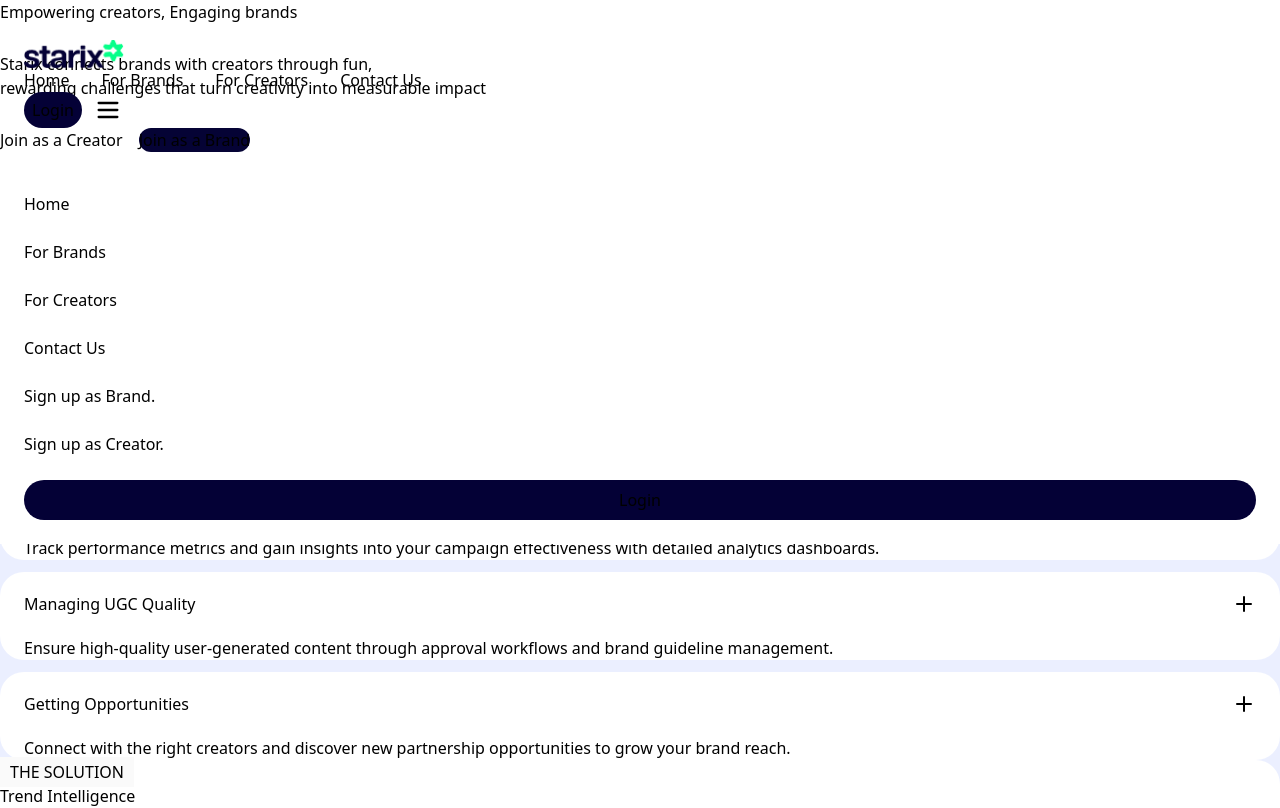
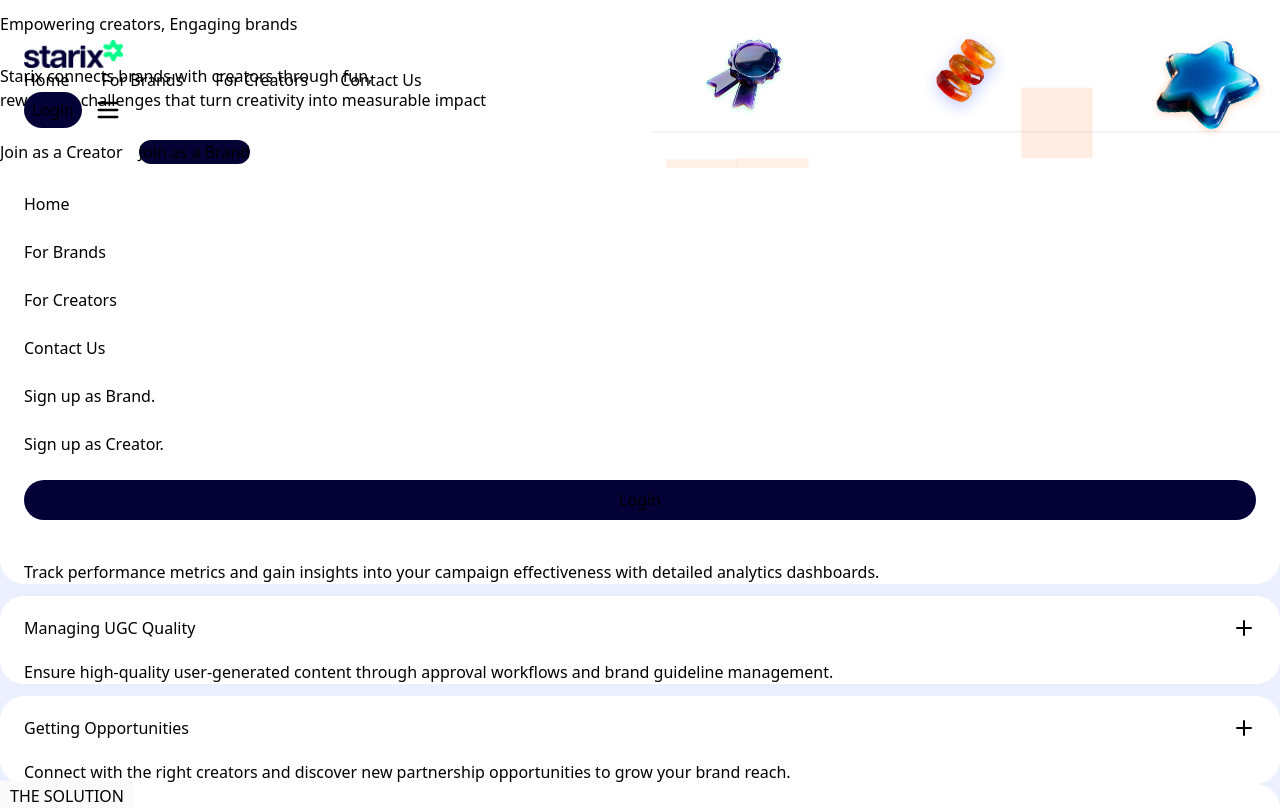
Before and after one commit to Starix-innovative-solutions-limited/starix-frontend-new, a Next.js app: page / in a window 1280 px wide. Shown: the top 808 px of the page. Built offline with nearby package versions, Linux system fonts and the light colour scheme.

Commit message:
refactor:fixed hero icons misalignement

```diff
--- a/app/(home)/for-brands/page.tsx
+++ b/app/(home)/for-brands/page.tsx
@@ -82,9 +82,9 @@ const Page = () => {
       <div className="bg-off-white overflow-hidden">
         <main className="relative general-space min-h-screen">
           <div className='grid grid-cols-1 md:items-center gap-6 md:grid-cols-2 mt-20'>
-            <div className=' flex flex-col  gap-6 md:gap-10 h-fit relative  py-2 '>
+            <div className=' flex items-center gap-6 md:gap-10 h-fit relative  py-2 '>
               <div className='flex flex-col gap-6 md:gap-10m col-span-2 '>
-                <h3 className='font-semibold text-4xl max-md:text-center md:text-6xl w-full leading-snug  text-dark-navy grow '>
+                <h3 className='font-semibold text-4xl max-md:text-center lg:text-5xl xl:text-6xl w-full leading-snug  text-dark-navy grow '>
                   High‐Quality <br className='' />
                   UGC, Powered by <br className='' />
                   Real Data
@@ -97,13 +97,24 @@ const Page = () => {
                 </button>
               </div>
 
-              <Image
+              <div
+                className="
+                  absolute inset-0 z-0
+                  -top-3/12 -right-6/12 lg:-top-5/12 left-6/10
+                  w-auto h-[30vh] md:min-h-[40vh] md:max-h-[50vh]
+                  bg-no-repeat bg-contain
+                  transition-transform duration-300
+                "
+                style={{ backgroundImage: `url('/hero1.png')` }}
+              />
+
+              {/* <Image
                 src={'/hero1.png'}
                 alt=""
                 width={500}
                 height={500}
-                className='absolute w-lg h-auto -top-5/12 -right-6/12  md:-top-5/12 md:-right-14 lg:-right-5'
-              />
+                className='absolute max-lg:h-xl w-md lg:w-lg  h-lg -top-5/12 -right-6/12  lg:-top-5/12 lg:-right-3/12'
+              /> */}
 
             </div>
 
--- a/app/(home)/for-creators/page.tsx
+++ b/app/(home)/for-creators/page.tsx
@@ -127,10 +127,10 @@ const Page = () => {
         <>
             <div className="bg-off-white">
                 <main className="relative general-space min-h-screen overflow-x-hidden">
-                    <div className='grid grid-cols-1 md:items-center md:grid-cols-2 mt-20 h-fit'>
+                    <div className='grid grid-cols-1 md:items-center lg:grid-cols-2 mt-20 h-fit'>
                         <div className='flex flex-col gap-10 h-fit relative w-full'>
                             <div className="">
-                                <h3 className='font-semibold text-4xl md:text-6xl w-full leading-snug  text-dark-navy grow '>
+                                <h3 className='font-semibold text-4xl md:text-5xl lg:text-6xl w-full leading-snug  text-dark-navy grow '>
                                     Grow Smarter, <br />
                                     Build Your Creator <br /> Identity
                                 </h3>
@@ -146,13 +146,25 @@ const Page = () => {
                             </button>
 
 
+                            <div
+                                className="
+                                    absolute inset-0 z-10
+                                    -top-3/12 -right-6/12 lg:-top-5/12 left-6/10
+                                    w-auto h-[20vh] md:min-h-[35vh] md:max-h-[40vh]
+                                    bg-no-repeat bg-contain
+                                    transition-transform duration-300
+                                    "
+                                style={{ backgroundImage: `url('/star2.png')` }}
+                            />
+
+                            {/*
                             <Image
                                 src={'/star2.png'}
                                 alt=""
                                 width={400}
                                 height={400}
                                 className=' absolute -top-5/12 -right-52 md:right-0'
-                            />
+                            /> */}
 
 
                         </div>
--- a/components/Hero.tsx
+++ b/components/Hero.tsx
@@ -8,10 +8,10 @@ import Link from "next/link";
 const Hero = () => {
   // const { isMobile } = useBreakpoint()
   return (
-    <section className="general-space !pb-0 h-fit  overflow-y-hidden overflow-x-hidden">
+    <section className="general-space  h-fit  overflow-y-hidden overflow-x-hidden pb-14">
       <div className="grid grid-cols-2 max-md:grid-cols-1 items-center justify-center gap-6 h-fit md:-mt-7 lg:-mt-10 ">
         <div className="w-full flex flex-col gap-7 max-md:mt-20">
-          <h1 className="max-md:text-center md:text-6xl  leading-[1.25]  max-md:text-4xl font-semibold text-[#040136]">
+          <h1 className="max-md:text-center md:text-5xl xl:text-6xl  leading-[1.25]  max-md:text-4xl font-semibold text-[#040136]">
             Empowering creators,
             Engaging brands
           </h1>
@@ -24,7 +24,7 @@ const Hero = () => {
           <div className="flex max-md:flex-col items-center md:mt-4 gap-4">
             <Link
               href={"/login"}
-              className="bg-white max-md:w-full text-center hover:bg-dark-navy hover:text-white text-dark-navy border border-secondary-100 btn !rounded-full"
+              className="bg-white max-md:w-full text-center hover:bg-off-white text-dark-navy border border-secondary-100 btn !rounded-full"
             >
               Join as a Creator
             </Link>
@@ -69,7 +69,7 @@ const Hero = () => {
         </div> */}
 
 
-        <div className="relative w-full flex items-center justify-center overflow-hidden md:h-[80vh] pt-[58px] group ">
+        <div className="relative w-full flex  items-center justify-between overflow-hidden h-fit max-h-[30vh] md:min-h-[90vh] md:pt-[58px] place-items-center group ">
 
           {/* Grid Background */}
           <div
@@ -86,9 +86,12 @@ const Hero = () => {
           {/* Badge */}
           <div
             className="
-              absolute inset-0 z-0
-              top-0 -left-[20%]
-              w-auto min-h-[50vh] max-h-[60vh]
+              md:absolute inset-0 z-0
+              w-44 h-44
+
+              md:top-1/10 md:-left-2/12
+
+              md:w-auto md:min-h-[50vh] md:max-h-[60vh]
               bg-no-repeat bg-contain
               rotate-[12deg]
               transition-transform duration-300
@@ -100,9 +103,10 @@ const Hero = () => {
           {/* Rings */}
           <div
             className="
-              absolute z-10
-              top-1/2 left-5/12
+              md:absolute inset-0 z-10
+              md:top-5/10 md:left-4/12
               w-44 h-44
+              lg:w-44 lg:h-44
               bg-no-repeat bg-contain
             "
             style={{ backgroundImage: `url('/rings4x.png')` }}
@@ -111,10 +115,10 @@ const Hero = () => {
           {/* Star */}
           <div
             className="
-            absolute z-10
-            top-7/12
-            xl:top-7/12   left-7/12
-             h-53 w-52 xl:w-96 xl:h-96
+            md:absolute inset-0 z-10
+            md:top-7/12 md:left-6/12
+            w-44 h-44
+            md:w-auto  md:min-h-[40vh] md:max-h-[50vh]
             bg-no-repeat bg-contain
             rotate-[-8deg]
             transition-transform duration-300
@@ -122,6 +126,11 @@ const Hero = () => {
           "
             style={{ backgroundImage: `url('/star4x.png')` }}
           />
+
+
+
+          {/* lg:h-53 lg:w-52 xl:w-96 xl:h-96 */}
+          {/* top-2/12 xl:top-7/12   left-7/12 */}
 
         </div>
 
```
